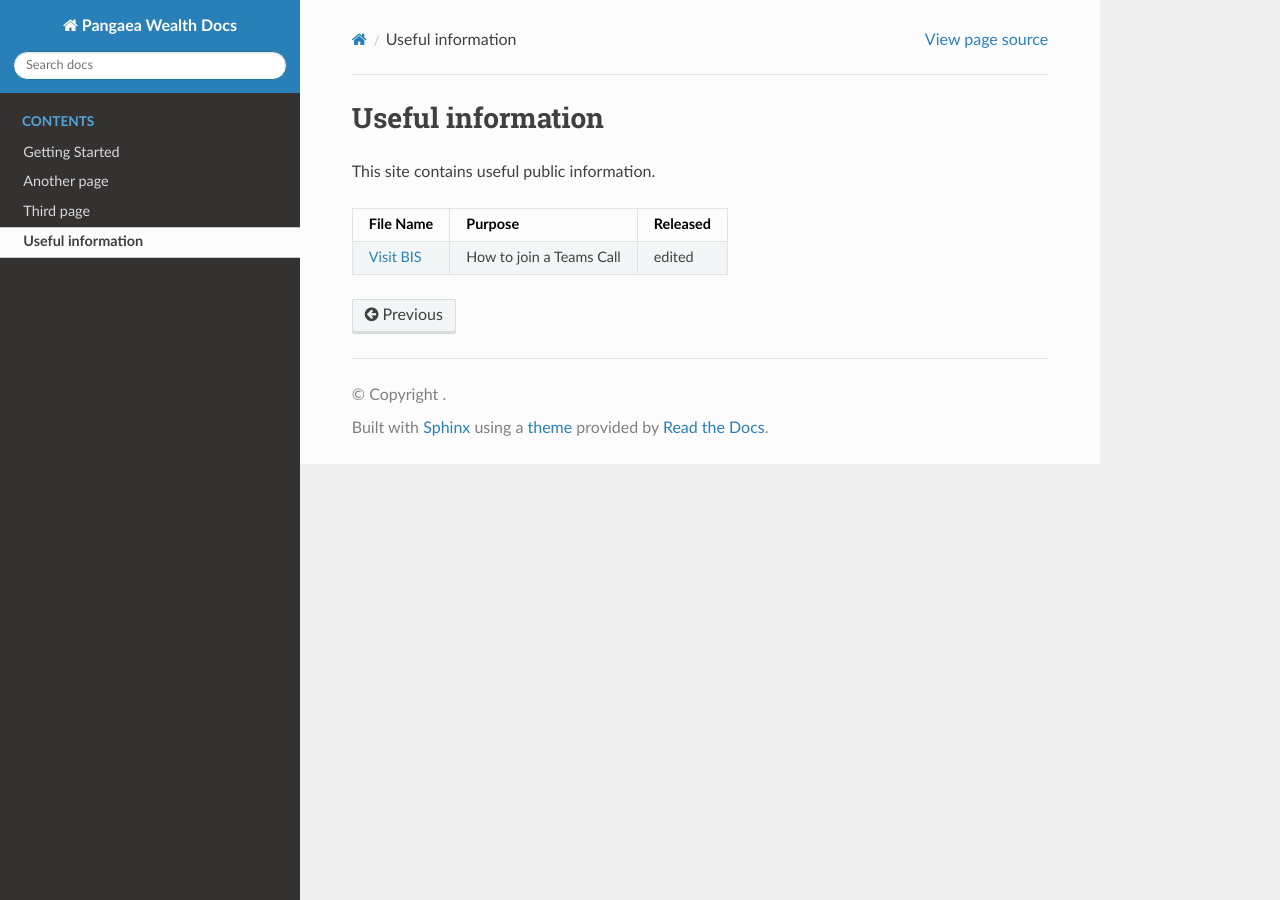
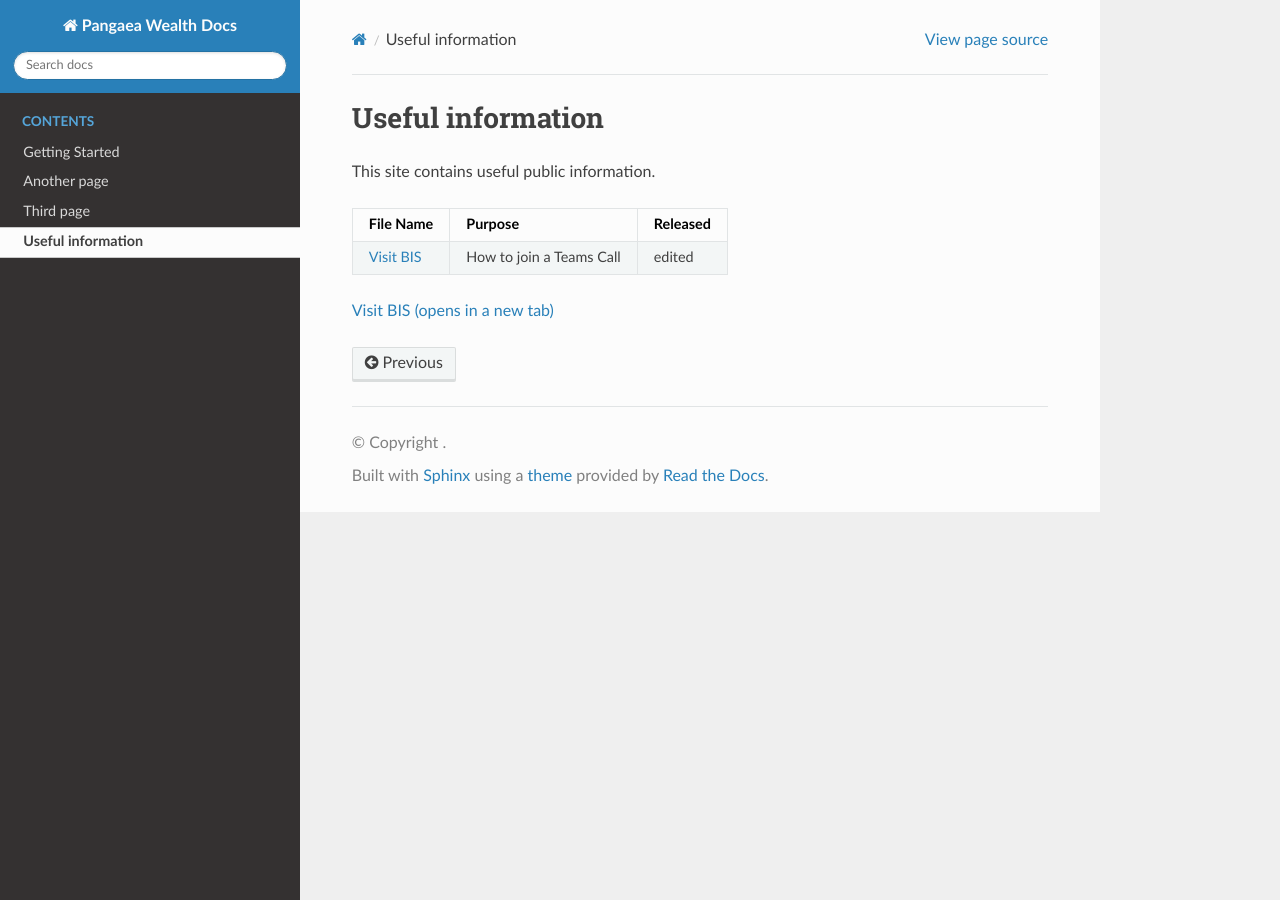
Before and after one commit to pangaeaw/docs, a Sphinx documentation site: the page built from docs/useful-info.md, in a window 1280 px wide. Built offline with Sphinx 7.4.7 and the Read the Docs theme 3.1.0, drawn with Linux system fonts in a browser that asks for light colours.

Commit message:
Update useful-info.md

```diff
--- a/docs/useful-info.md
+++ b/docs/useful-info.md
@@ -5,3 +5,5 @@ This site contains useful public information.
 | File Name       | Purpose       | Released     |
 |-----------------|----------------|----------------|
 | [Visit BIS](https://github.com/pangaeaw/docs/blob/main/PangaeaWealth_Attend_Teams_Meetings_Guide.pdf)  | How to join a Teams Call | edited |
+
+<a href="https://www.bis.org" target="_blank">Visit BIS (opens in a new tab)</a>
```
